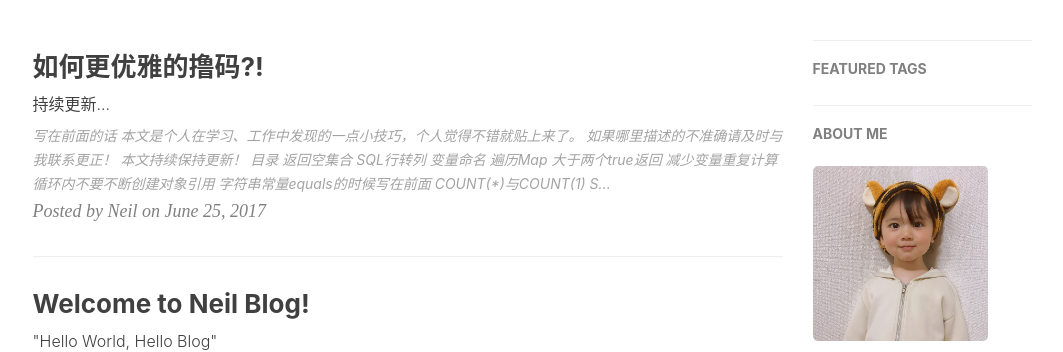
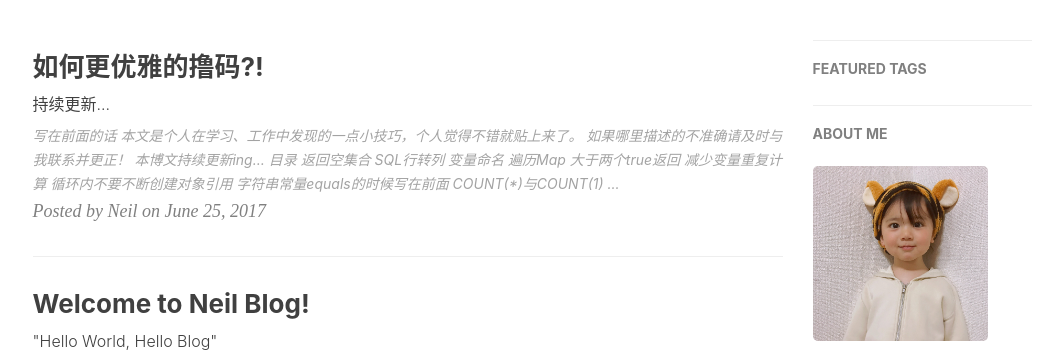
Before and after one commit to QRpro/QRpro.github.io, a Jekyll site: the page built from index.html, in a window 1280 px wide. Shown: the part 418-770 px from the top of the page, without its empty margins (135-1198 px from the left). Built offline with Jekyll 4.4.1, drawn with Linux system fonts in a browser that asks for light colours; nearby versions of some CDN libraries; the list of posts is cut into pages by our own code; comment, search, counter and statistics services are not loaded.

Commit message:
更新博客

```diff
--- a/_posts/2017-06-25-how-to-write-code-gracefully.markdown
+++ b/_posts/2017-06-25-how-to-write-code-gracefully.markdown
@@ -13,8 +13,8 @@ tags:
 
 ## 写在前面的话
 > 本文是个人在学习、工作中发现的一点小技巧，个人觉得不错就贴上来了。
-> 如果哪里描述的不准确请及时与我联系更正！
-> 本文持续保持更新！
+> 如果哪里描述的不准确请及时与我联系并更正！
+> 本博文持续更新ing...
 
 ## 目录
 1.  [返回空集合](#empty)
```
Also changed, not shown: img/tips/sqlsum-2.png.
